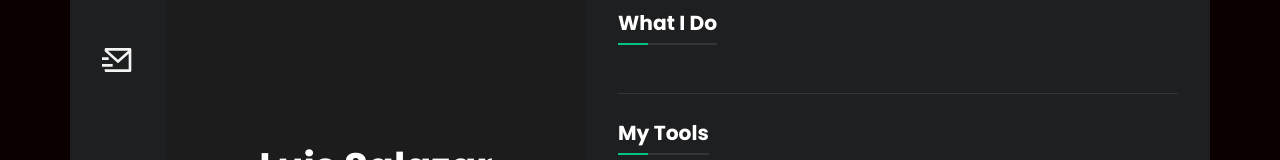
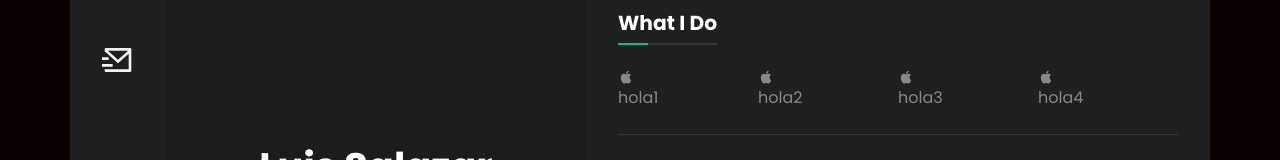
Before and after one commit to lsalazar85/cv-web-app, a React (Create React App) app in the folder frontend/: page / in a window 1280 px wide. Shown: the part 431-591 px from the top of the page. Built offline with nearby package versions, Linux system fonts and the light colour scheme.

Commit message:
Update CRA, add BoxIcon

```diff
--- a/frontend/package.json
+++ b/frontend/package.json
@@ -34,7 +34,7 @@
     "react-dom": "^16.13.1",
     "react-icons": "^3.11.0",
     "react-router-dom": "5.2.0",
-    "react-scripts": "^3.4.3",
+    "react-scripts": "4.0.0",
     "react-transition-group": "^4.4.1",
     "styled-components": "^5.1.0"
   },
--- /dev/null
+++ b/frontend/src/components/UI/BoxIcon/BoxIcon.js
@@ -0,0 +1,17 @@
+import React from 'react';
+import { string , object } from 'prop-types'
+import { BoxIconContainer, BoxIconDescription, BoxIconImage } from './styled';
+
+const BoxIcon = ({ icon, description }) => (
+    <BoxIconContainer>
+        <BoxIconImage>{icon}</BoxIconImage>
+        <BoxIconDescription>{description}</BoxIconDescription>
+    </BoxIconContainer>
+)
+
+BoxIcon.propTypes = {
+    icon: object.isRequired,
+    description: string.isRequired,
+}
+
+export default BoxIcon;
--- /dev/null
+++ b/frontend/src/components/UI/BoxIcon/index.js
@@ -0,0 +1 @@
+export { default } from './BoxIcon';
--- /dev/null
+++ b/frontend/src/components/UI/BoxIcon/styled.js
@@ -0,0 +1,20 @@
+import styled from 'styled-components'
+
+const BoxIconList = styled.ul`
+    display: flex;
+    flex-direction: row;
+`
+const BoxIconContainer = styled.li`
+    display: flex;
+    flex-direction: column;
+    width: 50%;
+`
+const BoxIconDescription = styled.div`
+    display: flex;
+`
+const BoxIconImage = styled.div`
+    display: flex;
+`
+
+
+export { BoxIconContainer, BoxIconList, BoxIconDescription,  BoxIconImage };
--- a/frontend/src/constans/index.js
+++ b/frontend/src/constans/index.js
@@ -1,3 +1,3 @@
-const MY_PHOTO = 'https://scontent.faep5-1.fna.fbcdn.net/v/t1.0-9/118404240_10157203921491816_5452134641605056529_n.jpg?_nc_cat=102&_nc_sid=09cbfe&_nc_ohc=-GrYADG-VDsAX9949ai&_nc_ht=scontent.faep5-1.fna&oh=14ae5d038864692e363d7a8c8442ddb3&oe=5F8DDECD';
+const MY_PHOTO = 'https://scontent.faep5-1.fna.fbcdn.net/v/t1.0-9/118404240_10157203921491816_5452134641605056529_n.jpg?_nc_cat=102&ccb=2&_nc_sid=09cbfe&_nc_ohc=tI-vhSkjeF0AX_tKJXb&_nc_ht=scontent.faep5-1.fna&oh=4e8989d9438fdae77e6f7a3de2bd5a26&oe=5FBD54CD';
 
 export { MY_PHOTO }
--- a/frontend/src/pages/AboutMe/AboutMe.js
+++ b/frontend/src/pages/AboutMe/AboutMe.js
@@ -25,6 +25,8 @@ import {
 
 import Title from 'components/UI/Title';
 import Card from 'components/UI/Card';
+import BoxIcon from 'components/UI/BoxIcon';
+import { BoxIconList } from 'components/UI/BoxIcon/styled';
 import { AboutMeContainer, List } from './styled';
 
 const ABOUT_ME  = {
@@ -37,7 +39,7 @@ const ABOUT_ME  = {
     ],
 }
 
-const mySkills = [
+const MY_SKILLS = [
     { id: 1, icon: <DiJavascript1 />},
     { id: 2, icon: <DiReact />},
     { id: 3, icon: <FaNodeJs />},
@@ -55,7 +57,7 @@ const mySkills = [
     { id: 15, icon: <DiGit />},
 ]
 
-const myTools = [
+const MY_TOOLS = [
     { id: 1, icon: <DiApple />},
     { id: 2, icon: <DiVisualstudio />},
     { id: 3, icon: <DiChrome />},
@@ -68,6 +70,13 @@ const myTools = [
     { id: 10, icon: <FaJira />},
     { id: 11, icon: <SiSlack />},
     { id: 12, icon: <SiLogitech />},
+]
+
+const WHAT_I_DO = [
+    {id: 1, icon: <DiApple />, description: 'hola1'},
+    {id: 2, icon: <DiApple />, description: 'hola2'},
+    {id: 3, icon: <DiApple />, description: 'hola3'},
+    {id: 4, icon: <DiApple />, description: 'hola4'},
 ]
 
 
@@ -84,12 +93,19 @@ const AboutMe = () => {
             </Card>
             <Card>
                 <Title h2 content={'What I Do'} maxFontSize={'21'} minFontSize={'18'} />
+                <BoxIconList>
+                    {
+                        WHAT_I_DO && WHAT_I_DO.map(item => (
+                            <BoxIcon key={item.id} icon={item.icon} description={item.description} />
+                        ))
+                    }
+                </BoxIconList>
             </Card>
             <Card>
                 <Title h2 content={'My Tools'} maxFontSize={'21'} minFontSize={'18'} />
                 <List>
                     {
-                       myTools.map(item => (
+                        MY_TOOLS.map(item => (
                            <li key={item.id}>{item.icon}</li>
                        ))
                     }
@@ -99,7 +115,7 @@ const AboutMe = () => {
                 <Title h2 content={'My Skills'} maxFontSize={'21'} minFontSize={'18'} />
                 <List>
                     {
-                       mySkills.map(item => (
+                        MY_SKILLS.map(item => (
                            <li key={item.id}>{item.icon}</li>
                        ))
                     }
```
Also changed, not shown: 2 other files (tests, documents, lock files or other folders).
